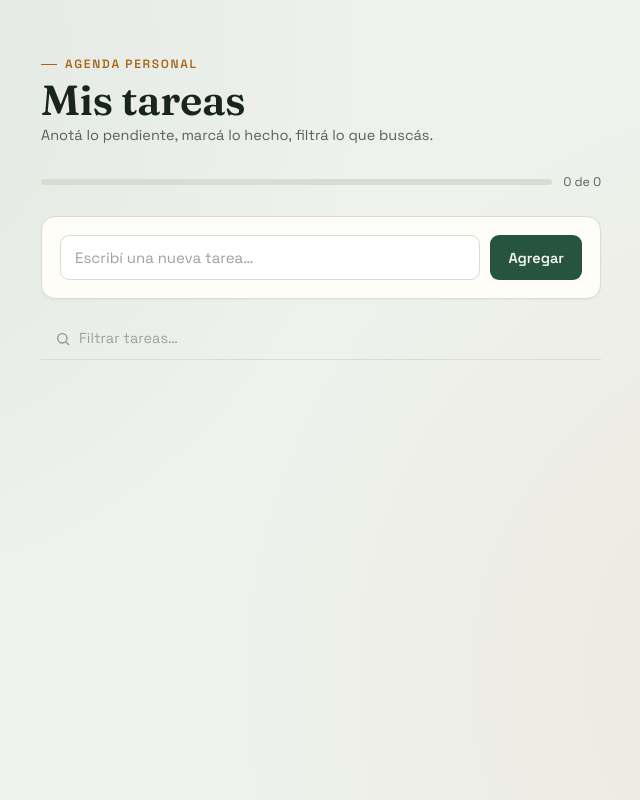
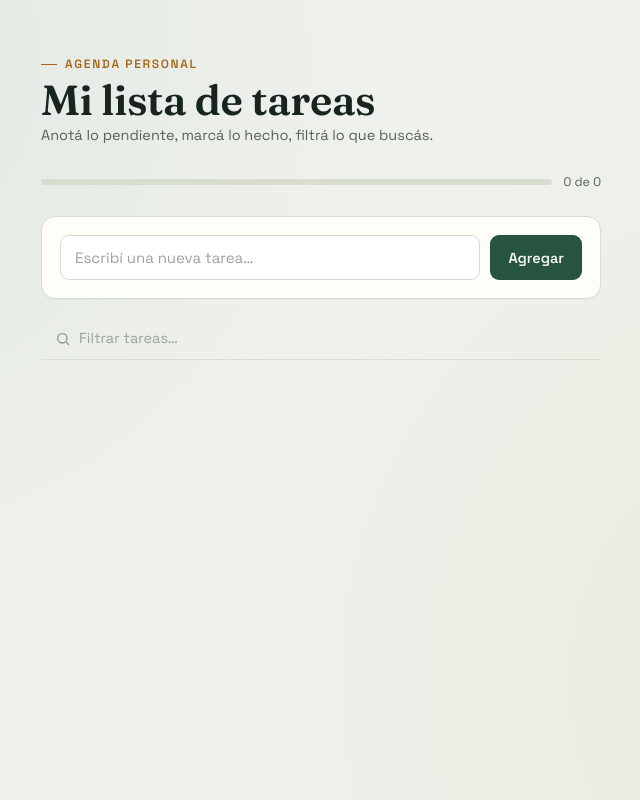
Before and after one commit to DanielDTLC/todo-app-vps, a plain HTML site: page frontend/index.html in a window 1280 px wide. Shown: the whole page, without its empty margins (319-959 px from the left). Drawn offline with Linux system fonts and the light colour scheme; no server answers.

Commit message:
feat: cambios index

```diff
--- a/frontend/index.html
+++ b/frontend/index.html
@@ -189,7 +189,7 @@
 <body>
   <div class="sheet">
     <div class="eyebrow">Agenda personal</div>
-    <h1>Mis tareas</h1>
+    <h1>Mi lista de tareas</h1>
     <p class="subhead">Anotá lo pendiente, marcá lo hecho, filtrá lo que buscás.</p>
 
     <div class="progress-row">
```
